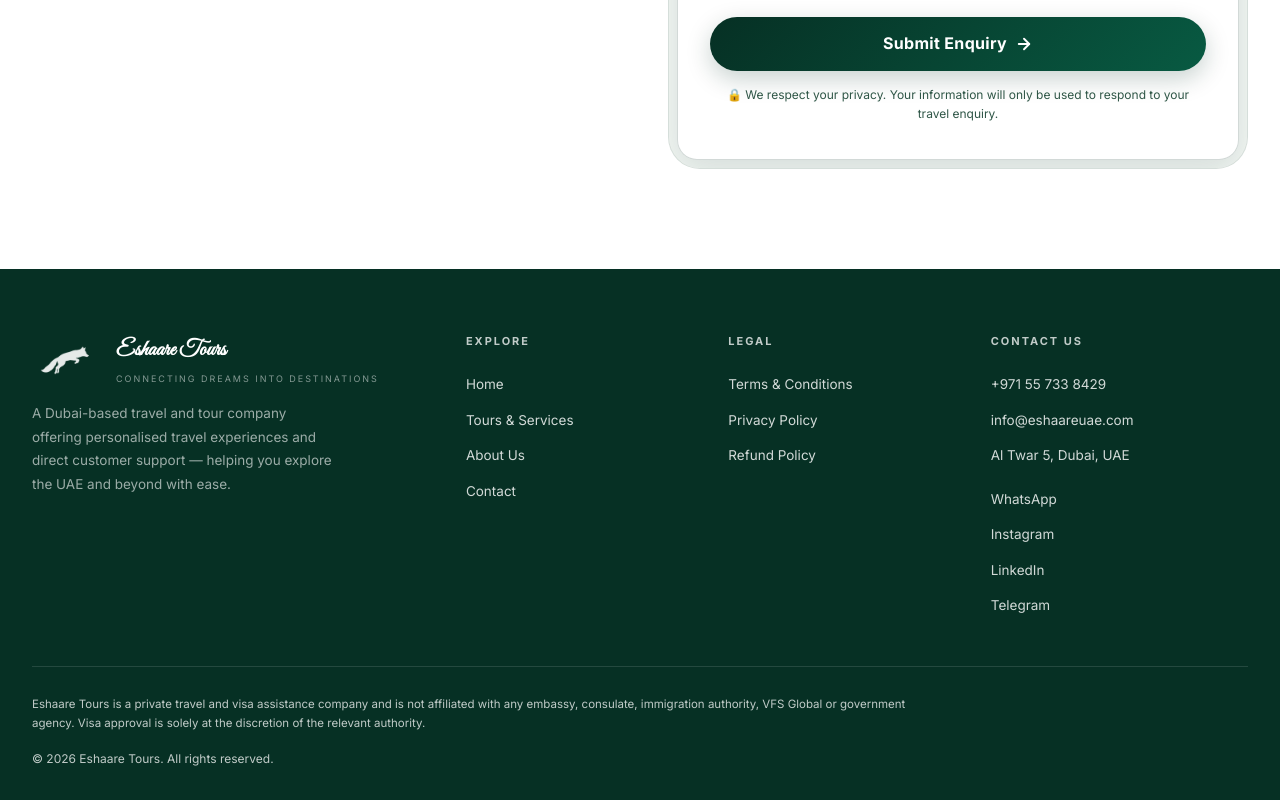
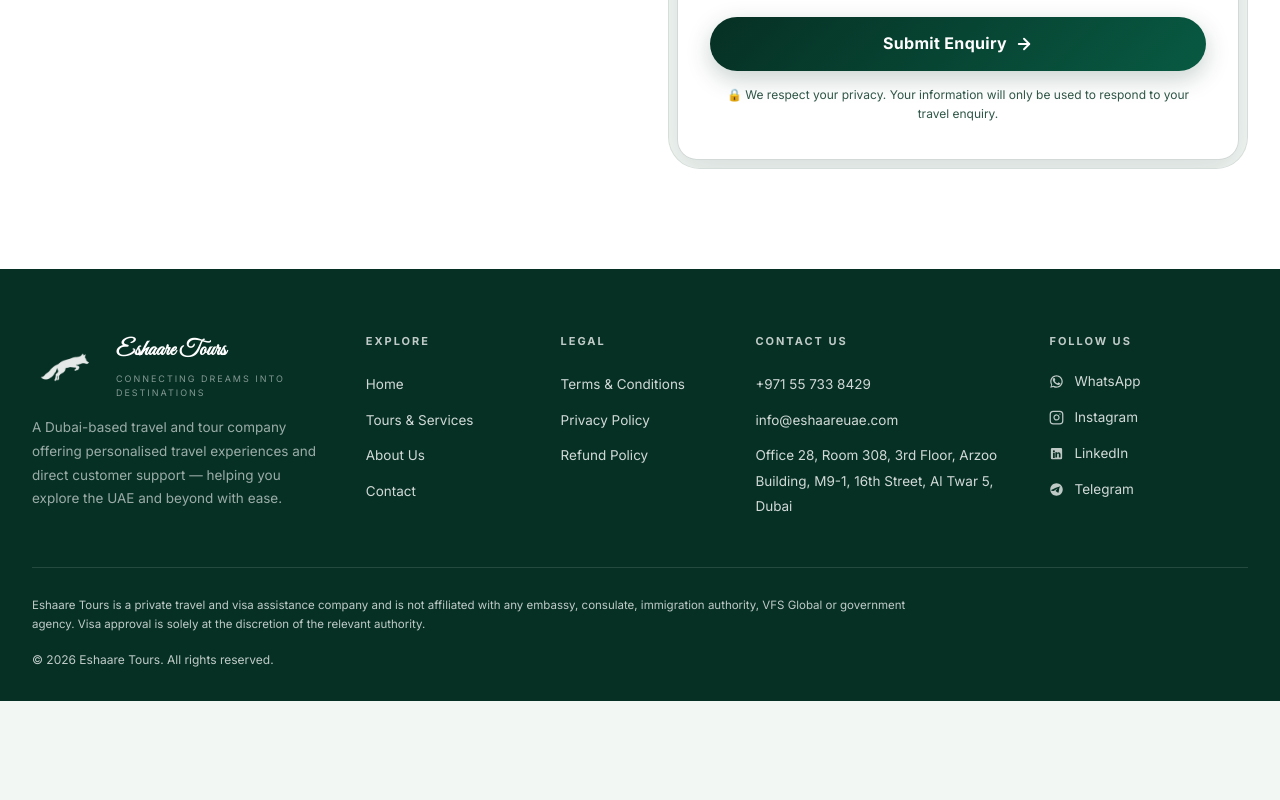
Before and after one commit to eshaare-developers/eshaare-tours, a Next.js app: page / in a window 1280 px wide. Shown: the part 4872-5672 px from the top of the page. After the commit the page ends 5573 px from the top, so only its background shows below. Built offline with nearby package versions, Linux system fonts and the light colour scheme.

Commit message:
change address ,changes in social meedia in footer

```diff
--- a/app/globals.css
+++ b/app/globals.css
@@ -1019,8 +1019,8 @@ footer.site-footer {
 
 .footer-top {
   display: grid;
-  grid-template-columns: 1.8fr 1fr 1fr 1.2fr;
-  gap: 48px;
+  grid-template-columns: 1.5fr 0.8fr 0.8fr 1.3fr 1fr;
+  gap: 36px;
   padding-bottom: 48px;
   border-bottom: 1px solid rgba(255, 255, 255, 0.12);
 }
@@ -1106,7 +1106,31 @@ footer.site-footer {
 .footer-social-links {
   display: flex;
   flex-direction: column;
+  gap: 12px;
+}
+
+.footer-social-item {
+  display: inline-flex;
+  align-items: center;
   gap: 10px;
+  font-size: 13.5px;
+  color: rgba(255, 255, 255, 0.82);
+  transition: color 0.2s, transform 0.2s;
+}
+
+.footer-social-item svg {
+  flex-shrink: 0;
+  opacity: 0.9;
+  transition: opacity 0.2s;
+}
+
+.footer-social-item:hover {
+  color: #fff;
+  transform: translateX(3px);
+}
+
+.footer-social-item:hover svg {
+  opacity: 1;
 }
 
 .footer-bottom {
--- a/app/layout.tsx
+++ b/app/layout.tsx
@@ -375,10 +375,10 @@ export default function RootLayout({ children }: LayoutProps) {
                 </ul>
               </div>
 
-              {/* Contact & Social */}
+              {/* Contact Us */}
               <div className="footer-col">
                 <h4>Contact Us</h4>
-                <ul className="footer-social-links">
+                <ul>
                   <li>
                     <a href="tel:+971557338429">+971 55 733 8429</a>
                   </li>
@@ -391,16 +391,29 @@ export default function RootLayout({ children }: LayoutProps) {
                       target="_blank"
                       rel="noopener noreferrer"
                     >
-                      Al Twar 5, Dubai, UAE
+                      Office 28, Room 308, 3rd Floor, Arzoo Building, M9-1, 16th Street, Al Twar 5, Dubai
                     </a>
                   </li>
-                  <li style={{ marginTop: "8px" }}>
+                </ul>
+              </div>
+
+              {/* Follow Us */}
+              <div className="footer-col">
+                <h4>Follow Us</h4>
+                <ul className="footer-social-links">
+                  <li>
                     <a
                       href="https://wa.me/971557338429"
                       target="_blank"
                       rel="noopener noreferrer"
+                      className="footer-social-item"
+                      aria-label="WhatsApp Eshaare Tours"
                     >
-                      WhatsApp
+                      <svg width="15" height="15" viewBox="0 0 24 24" fill="currentColor" aria-hidden="true">
+                        <path d="M17.472 14.382c-.297-.149-1.758-.867-2.03-.967-.273-.099-.471-.148-.67.15-.197.297-.767.966-.94 1.164-.173.199-.347.223-.644.075-.297-.15-1.255-.463-2.39-1.475-.883-.788-1.48-1.761-1.653-2.059-.173-.297-.018-.458.13-.606.134-.133.297-.347.446-.521.151-.172.2-.296.3-.495.099-.198.05-.372-.025-.521-.075-.148-.669-1.611-.916-2.206-.242-.579-.487-.501-.669-.51l-.57-.01c-.198 0-.52.074-.792.372s-1.04 1.016-1.04 2.479 1.065 2.876 1.213 3.074c.149.198 2.095 3.2 5.076 4.487.709.306 1.263.489 1.694.626.712.226 1.36.194 1.872.118.572-.085 1.758-.719 2.006-1.413.248-.695.248-1.29.173-1.414-.074-.124-.272-.198-.57-.347z"/>
+                        <path d="M12 2C6.477 2 2 6.477 2 12c0 1.89.525 3.66 1.438 5.168L2 22l4.975-1.399A9.956 9.956 0 0012 22c5.523 0 10-4.477 10-10S17.523 2 12 2zm0 18c-1.61 0-3.116-.436-4.417-1.196l-.316-.184-2.956.832.846-2.883-.203-.323A7.957 7.957 0 014 12c0-4.411 3.589-8 8-8s8 3.589 8 8-3.589 8-8 8z"/>
+                      </svg>
+                      <span>WhatsApp</span>
                     </a>
                   </li>
                   <li>
@@ -408,8 +421,15 @@ export default function RootLayout({ children }: LayoutProps) {
                       href="https://www.instagram.com/eshaare_tours/?utm_source=qr&r=nametag"
                       target="_blank"
                       rel="noopener noreferrer"
+                      className="footer-social-item"
+                      aria-label="Instagram Eshaare Tours"
                     >
-                      Instagram
+                      <svg width="15" height="15" viewBox="0 0 24 24" fill="none" stroke="currentColor" strokeWidth="2" strokeLinecap="round" strokeLinejoin="round" aria-hidden="true">
+                        <rect x="2" y="2" width="20" height="20" rx="5" ry="5"></rect>
+                        <path d="M16 11.37A4 4 0 1 1 12.63 8 4 4 0 0 1 16 11.37z"></path>
+                        <line x1="17.5" y1="6.5" x2="17.51" y2="6.5"></line>
+                      </svg>
+                      <span>Instagram</span>
                     </a>
                   </li>
                   <li>
@@ -417,8 +437,13 @@ export default function RootLayout({ children }: LayoutProps) {
                       href="https://www.linkedin.com/in/eshaare-tours"
                       target="_blank"
                       rel="noopener noreferrer"
+                      className="footer-social-item"
+                      aria-label="LinkedIn Eshaare Tours"
                     >
-                      LinkedIn
+                      <svg width="15" height="15" viewBox="0 0 24 24" fill="currentColor" aria-hidden="true">
+                        <path d="M19 3a2 2 0 0 1 2 2v14a2 2 0 0 1-2 2H5a2 2 0 0 1-2-2V5a2 2 0 0 1 2-2h14m-.5 15.5v-5.3a3.26 3.26 0 0 0-3.26-3.26c-.85 0-1.84.52-2.28 1.3v-1.11h-2.79v8.37h2.79v-4.93c0-.77.62-1.4 1.39-1.4a1.4 1.4 0 0 1 1.4 1.4v4.93h2.75M6.46 10.9v8.37H9.25V10.9H6.46M7.86 6.74a1.62 1.62 0 1 0 0 3.24 1.62 1.62 0 0 0 0-3.24z"/>
+                      </svg>
+                      <span>LinkedIn</span>
                     </a>
                   </li>
                   <li>
@@ -426,8 +451,13 @@ export default function RootLayout({ children }: LayoutProps) {
                       href="https://t.me/eshaaretours"
                       target="_blank"
                       rel="noopener noreferrer"
+                      className="footer-social-item"
+                      aria-label="Telegram Eshaare Tours"
                     >
-                      Telegram
+                      <svg width="15" height="15" viewBox="0 0 24 24" fill="currentColor" aria-hidden="true">
+                        <path d="M12 2C6.48 2 2 6.48 2 12s4.48 10 10 10 10-4.48 10-10S17.52 2 12 2zm4.64 6.8c-.15 1.58-.8 5.42-1.13 7.19-.14.75-.42 1-.68 1.03-.58.05-1.02-.38-1.58-.75-.88-.58-1.38-.94-2.23-1.5-.99-.65-.35-1.01.22-1.59.15-.15 2.71-2.48 2.76-2.69.01-.03.01-.14-.07-.2-.08-.06-.19-.04-.27-.02-.12.02-1.96 1.25-5.54 3.69-.52.36-1 .54-1.43.53-.47-.01-1.38-.27-2.05-.49-.83-.27-1.49-.42-1.43-.88.03-.24.37-.49 1.02-.75 3.99-1.74 6.66-2.89 8.01-3.45 3.82-1.59 4.61-1.87 5.13-1.88.11 0 .37.03.54.17.14.12.18.28.2.45-.02.07-.02.13-.03.22z"/>
+                      </svg>
+                      <span>Telegram</span>
                     </a>
                   </li>
                 </ul>
--- a/app/page.tsx
+++ b/app/page.tsx
@@ -530,7 +530,7 @@ export default function Home() {
               </div>
               <div className="contact-card-text">
                 <p>Address</p>
-                <span>Al Twar 5, Dubai, UAE</span>
+                <span>Office 28, Room 308, 3rd Floor, Arzoo Building, M9-1, 16th Street, Al Twar 5, Dubai</span>
               </div>
             </a>
           </div>
--- a/app/privacy-policy/page.tsx
+++ b/app/privacy-policy/page.tsx
@@ -96,9 +96,8 @@ export default function PrivacyPolicy() {
             <p className="mb-3">If you have questions or concerns regarding this Privacy Policy or our data practices, please contact us:</p>
             <p className="font-semibold text-zinc-950">
               ESHAARE Tours &amp; Visas<br />
-              28th office, 308 room, 3rd Floor, Arzoo Building<br />
-              M9-1-16th street, Al Twar 5<br />
-              Dubai, United Arab Emirates<br />
+              Office 28, Room 308, 3rd Floor, Arzoo Building<br />
+              M9-1, 16th Street, Al Twar 5, Dubai, United Arab Emirates<br />
               Email: <a href="mailto:info@eshaareuae.com" style={{ color: "var(--green)", textDecoration: "underline" }}>info@eshaareuae.com</a>
             </p>
           </div>
--- a/app/terms-and-conditions/page.tsx
+++ b/app/terms-and-conditions/page.tsx
@@ -94,8 +94,8 @@ export default function TermsAndConditions() {
             <p className="mb-3">For inquiries regarding promotional offers or current bookings made through this page:</p>
             <p className="font-semibold text-zinc-950">
               ESHAARE Tours &amp; Visas<br />
-              28th office, 308 room, 3rd Floor, Arzoo Building<br />
-              M9-1-16th street, Al Twar 5, Dubai, United Arab Emirates<br />
+              Office 28, Room 308, 3rd Floor, Arzoo Building<br />
+              M9-1, 16th Street, Al Twar 5, Dubai, United Arab Emirates<br />
               Email: <a href="mailto:info@eshaareuae.com" style={{ color: "var(--green)", textDecoration: "underline" }}>info@eshaareuae.com</a>
             </p>
           </div>
```
